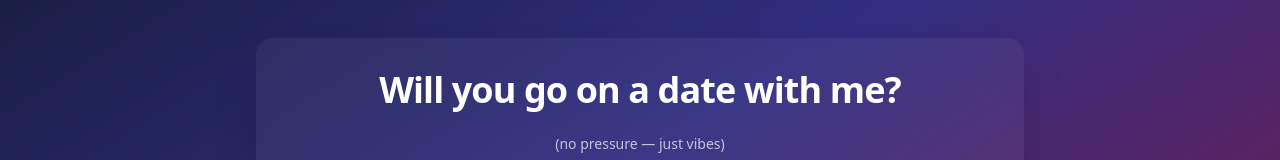
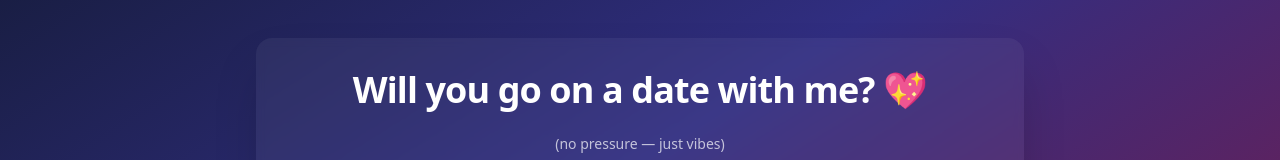
Before and after one commit to sulfikkarpr/date-ask-app, a React (Vite) app: page / in a window 1280 px wide. Shown: the part 240-400 px from the top of the page. Built offline with nearby package versions, Linux system fonts and the light colour scheme.

Commit message:
updated git

```diff
--- a/src/App.jsx
+++ b/src/App.jsx
@@ -160,7 +160,9 @@ export default function App() {
       <div className="bg-white/5 backdrop-blur-sm rounded-2xl shadow-2xl p-8 w-full max-w-3xl transition-all duration-500">
         <div className="flex flex-col items-center gap-6">
           <h1 className="text-3xl md:text-4xl font-extrabold tracking-tight text-center">
-            Will you go on a date with me?
+            {name
+              ? `Hi ${name}, will you go on a date with me? 💖`
+              : `Will you go on a date with me? 💖`}
           </h1>
           <p className="text-sm text-white/70 text-center">
             (no pressure — just vibes)
```
Also changed, not shown: 3 other files (tests, documents, lock files or other folders).
